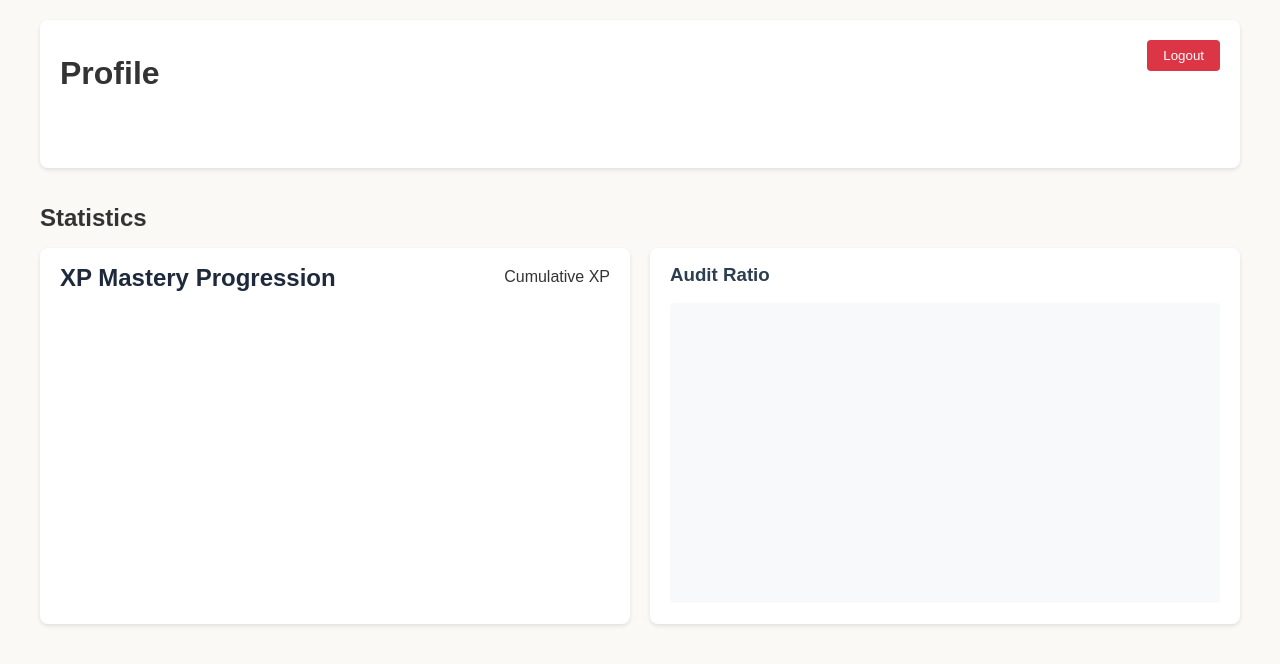
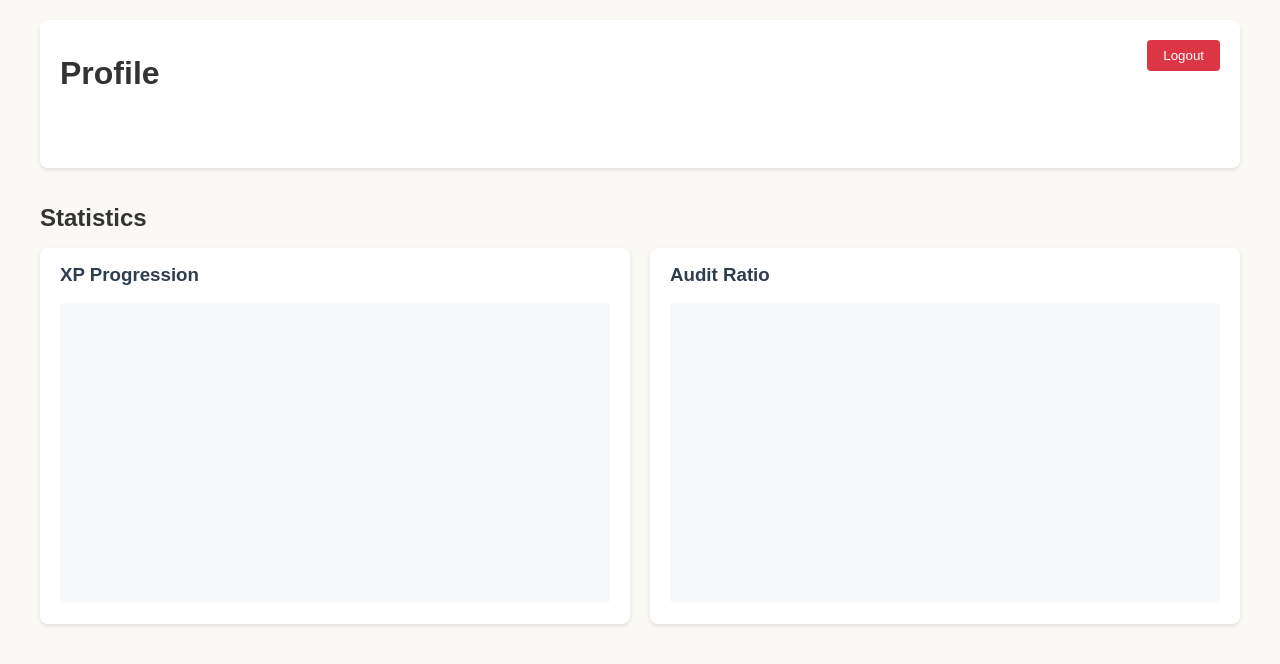
Before and after one commit to ihamzaihsan/GraphQL, a website with bundled scripts: page pages/profile.html in a window 1280 px wide. Built offline with nearby package versions, Linux system fonts and the light colour scheme; no server answers; sample sign-in values are in the browser's storage.

Commit message:
Update XP progression display

```diff
--- a/assets/css/profilestyle.css
+++ b/assets/css/profilestyle.css
@@ -164,20 +164,20 @@ text-rendering: optimizeLegibility; /* Better text rendering */
     display: flex;
     justify-content: space-between;
     align-items: center;
-    margin-bottom: 2rem;
   }
 
   .graph-title {
-    font-size: 1.5rem;
-    font-weight: 600;
-    color: var(--text-primary);
-    margin: 0;
+    margin: 0 0 20px 0;
+    color: #2c3e50;
   }
 
   .xp-progression-svg {
     width: 100%;
-    height: 283px;
-    overflow: visible;
+    height: 300px;
+    background: #f8f9fa;
+    border-radius: 4px;
+    transition: all 0.3sease;
+    text-rendering: optimizeLegibility;
   }
 
   .xp-path {
--- a/pages/profile.html
+++ b/pages/profile.html
@@ -27,11 +27,10 @@
                 <div class="xp-master-container">
                     <div class="xp-graph-card">
                         <div class="graph-header">
-                            <h3 class="graph-title">XP Mastery Progression</h3>
+                            <h3 class="graph-title">XP Progression</h3>
                             <div class="graph-legends">
                                 <div class="legend-item">
                                     <span class="legend-color accent-gradient"></span>
-                                    <span class="legend-label">Cumulative XP</span>
                                 </div>
                             </div>
                         </div>
```
